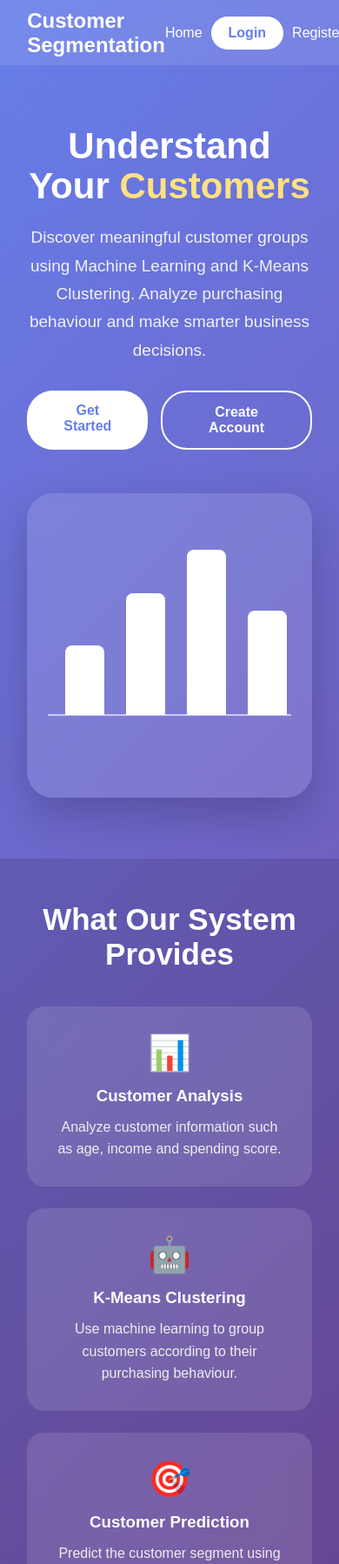
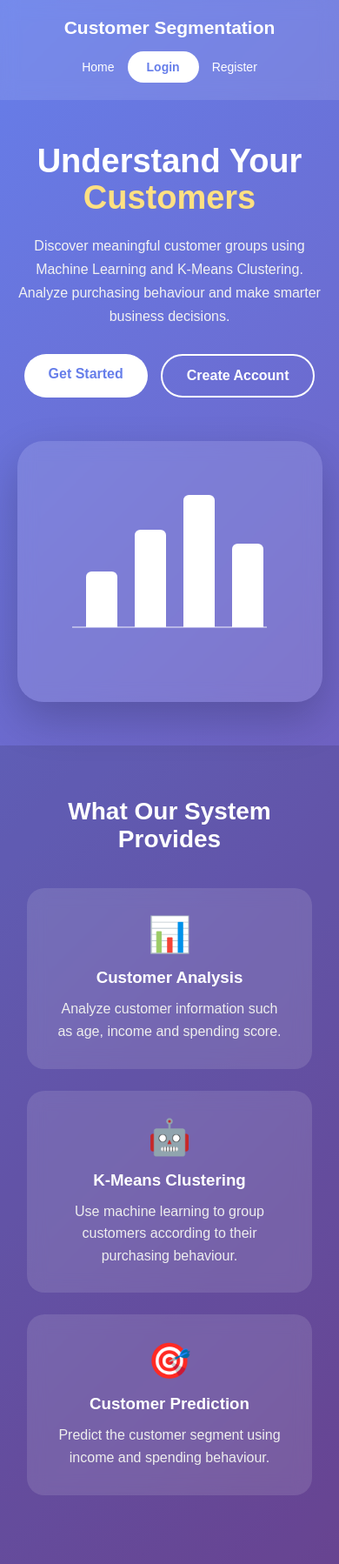
Before and after one commit to durgekarspoorti4-star/customer-segmentation, a Flask app: page / in a window 390 px wide. Shown: the top 1798 px of the page at 87% size. Run offline with Flask 3, Linux system fonts and the light colour scheme.

Commit message:
Update home page

```diff
--- a/templates/home.html
+++ b/templates/home.html
@@ -29,23 +36,28 @@
             padding: 0 8%;
             background: rgba(255, 255, 255, 0.10);
             backdrop-filter: blur(10px);
+            position: sticky;
+            top: 0;
+            z-index: 1000;
         }
 
         .logo {
             font-size: 24px;
             font-weight: bold;
+            white-space: nowrap;
         }
 
         .nav-links {
             display: flex;
+            align-items: center;
             gap: 25px;
-            align-items: center;
         }
 
         .nav-links a {
             color: white;
             text-decoration: none;
             font-size: 16px;
+            transition: 0.3s;
         }
 
         .nav-links a:hover {
@@ -53,16 +65,25 @@
         }
 
         .login-btn {
-            padding: 10px 20px;
+            padding: 10px 22px;
             border-radius: 25px;
             background: white;
             color: #667eea !important;
             font-weight: bold;
         }
 
-        /* Hero */
+        .login-btn:hover {
+            background: #ffe082;
+            color: #5a4bb7 !important;
+        }
+
+
+        /* =========================
+           HERO SECTION
+        ========================= */
+
         .hero {
-            min-height: 550px;
+            min-height: 600px;
             display: flex;
             align-items: center;
             justify-content: space-between;
@@ -91,9 +112,15 @@
             margin-bottom: 30px;
         }
 
+
+        /* =========================
+           BUTTONS
+        ========================= */
+
         .buttons {
             display: flex;
             gap: 15px;
+            flex-wrap: wrap;
         }
 
         .btn {
@@ -170,13 +221,17 @@
             bottom: 29px;
             left: 0;
             width: 100%;
-            border-bottom: 2px solid rgba(255,255,255,0.6);
+            border-bottom: 2px solid rgba(255, 255, 255, 0.6);
         }
 
-        /* Features */
+
+        /* =========================
+           FEATURES
+        ========================= */
+
         .features {
-            padding: 50px 8% 80px;
-            background: rgba(0,0,0,0.12);
+            padding: 60px 8% 80px;
+            background: rgba(0, 0, 0, 0.12);
             text-align: center;
         }
 
@@ -212,28 +273,41 @@
             line-height: 1.6;
         }
 
-        /* Footer */
+
+        /* =========================
+           FOOTER
+        ========================= */
+
         footer {
             text-align: center;
             padding: 25px;
-            background: rgba(0,0,0,0.2);
+            background: rgba(0, 0, 0, 0.2);
             color: #ddd;
         }
 
-        /* Mobile */
-        @media (max-width: 800px) {
 
-            .nav-links {
-                gap: 10px;
+        /* =========================
+           MOBILE
+        ========================= */
+
+        @media (max-width: 900px) {
+
+            nav {
+                padding: 0 5%;
             }
 
             .hero {
                 flex-direction: column;
                 text-align: center;
+                padding: 60px 5%;
+            }
+
+            .hero-text {
+                max-width: 700px;
             }
 
             .hero-text h1 {
-                font-size: 42px;
+                font-size: 46px;
             }
 
             .buttons {
@@ -249,26 +323,91 @@
                 grid-template-columns: 1fr;
             }
         }
+
+
+        @media (max-width: 600px) {
+
+            nav {
+                height: auto;
+                padding: 20px 5%;
+                flex-direction: column;
+                gap: 15px;
+            }
+
+            .logo {
+                font-size: 21px;
+            }
+
+            .nav-links {
+                gap: 15px;
+            }
+
+            .nav-links a {
+                font-size: 14px;
+            }
+
+            .hero {
+                padding: 50px 5%;
+            }
+
+            .hero-text h1 {
+                font-size: 38px;
+            }
+
+            .hero-text p {
+                font-size: 16px;
+            }
+
+            .illustration {
+                height: 300px;
+            }
+
+            .chart {
+                transform: scale(0.8);
+            }
+
+            .features h2 {
+                font-size: 28px;
+            }
+        }
     </style>
 </head>
 
 <body>
 
-    <!-- Navbar -->
+    <!-- =========================
+         NAVBAR
+    ========================= -->
+
     <nav>
+
         <div class="logo">
             Customer Segmentation
         </div>
 
         <div class="nav-links">
-            <a href="/">Home</a>
-            <a href="/login" class="login-btn">Login</a>
-            <a href="/register">Register</a>
+
+            <a href="{{ url_for('home') }}">
+                Home
+            </a>
+
+            <a href="{{ url_for('login') }}" class="login-btn">
+                Login
+            </a>
+
+            <a href="{{ url_for('register') }}">
+                Register
+            </a>
+
         </div>
+
     </nav>
 
 
-    <!-- Hero Section -->
+    <!-- =========================
+         HERO SECTION
+    ========================= -->
+
     <section class="hero">
 
         <div class="hero-text">
```
Also changed, not shown: other parts of templates/home.html (+79 -17 lines).
